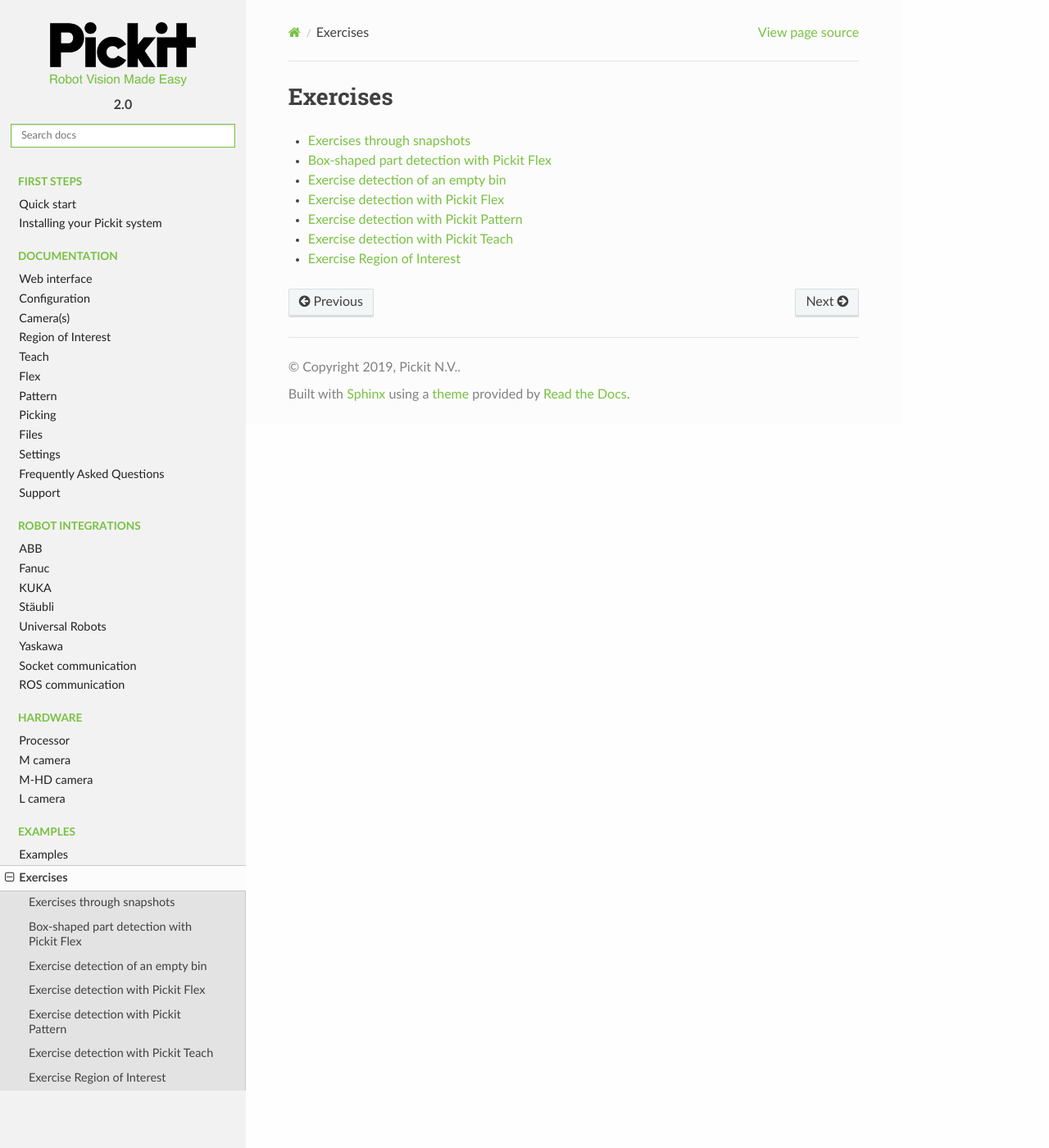
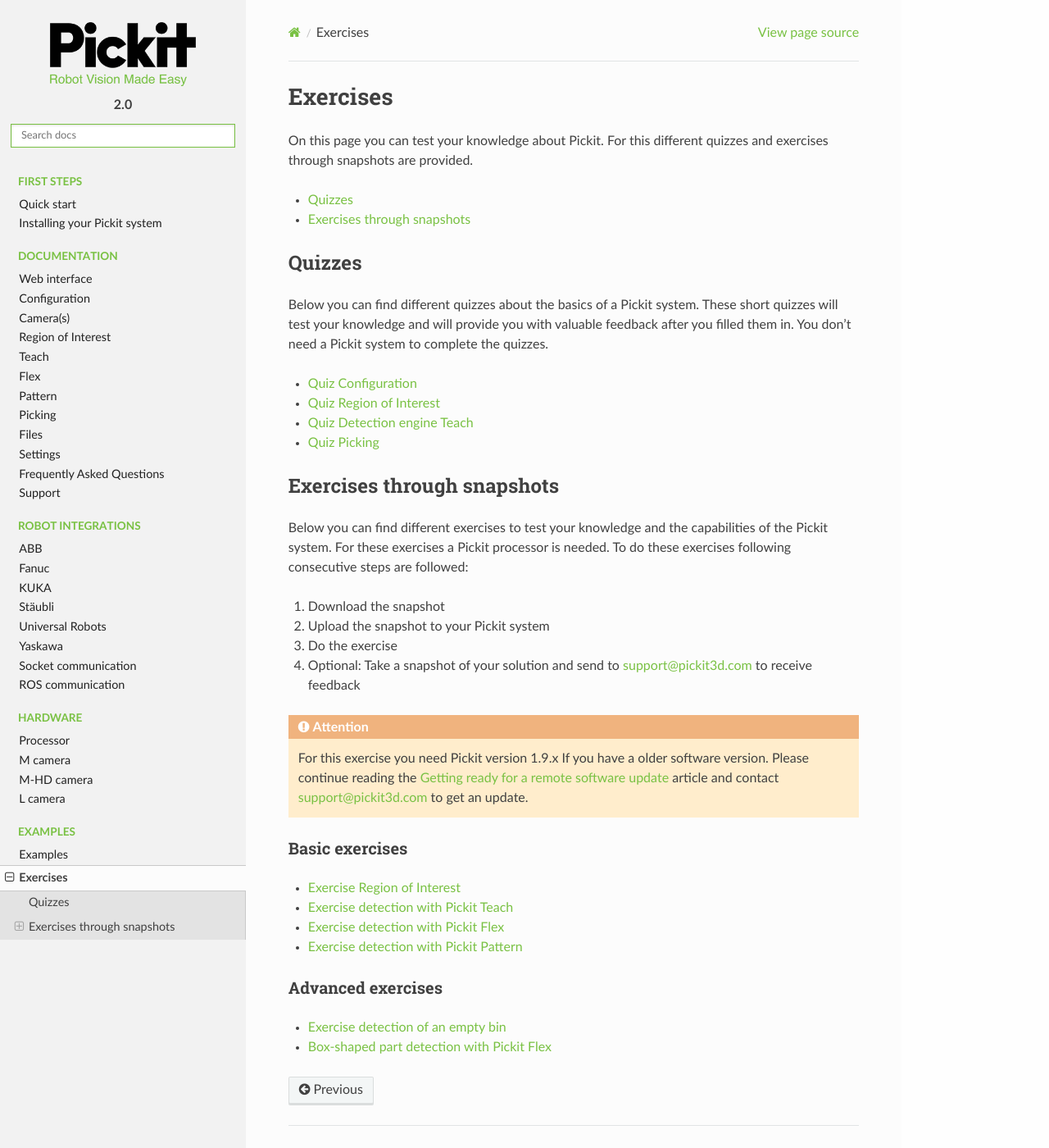
Before and after one commit to yuanshunning/pickit-docs, a Sphinx documentation site: the page built from docs/exercises/index.rst, in a window 1280 px wide and 1400 px high. Shown: the whole window at 82% size. Built offline with Sphinx 7.4.7 and the Read the Docs theme 2.0.0, drawn with Linux system fonts in a browser that asks for light colours.

Commit message:
Added quizzes to the exercises

```diff
--- a/docs/exercises/index.rst
+++ b/docs/exercises/index.rst
@@ -1,8 +1,52 @@
 Exercises
 =========
 
-.. toctree::
-  :glob:
-  :maxdepth: 1
+On this page you can test your knowledge about Pickit. For this different quizzes and exercises through snapshots are provided.
 
-  *
+.. contents::
+    :backlinks: top
+    :local:
+    :depth: 1
+
+Quizzes
+-------
+
+Below you can find different quizzes about the basics of a Pickit system.
+These short quizzes will test your knowledge and will provide you with valuable feedback after you filled them in.
+You don't need a Pickit system to complete the quizzes.
+
+-  :ref:`quiz-configuration`
+-  :ref:`quiz-region-of-interest`
+-  :ref:`quiz-teach`
+-  :ref:`quiz-picking`
+
+Exercises through snapshots
+---------------------------
+
+Below you can find different exercises to test your knowledge and the
+capabilities of the Pickit system. For these exercises a Pickit
+processor is needed. To do these exercises following consecutive steps are
+followed:
+
+#. Download the snapshot
+#. Upload the snapshot to your Pickit system
+#. Do the exercise
+#. Optional: Take a snapshot of your solution and send to
+   support@pickit3d.com to receive feedback
+
+.. attention:: For this exercise you need Pickit version 1.9.x
+   If you have a older software version. Please continue reading the :ref:`support-remote-update` article and contact support@pickit3d.com to get an update.
+
+Basic exercises
+~~~~~~~~~~~~~~~
+
+-  :ref:`exercise_region_of_interest`
+-  :ref:`exercise_detection_teach`
+-  :ref:`exercise_detection_flex`
+-  :ref:`exercise_detection_pattern`
+
+Advanced exercises
+~~~~~~~~~~~~~~~~~~
+
+-  :ref:`exercise_detection_empty_bin`
+-  :ref:`exercise_detection_flex_boxes`
```
Also changed, not shown: docs/exercises/01_exercises_through_snapshots.rst (deleted, +0 -30 lines), docs/exercises/quiz-configuration.rst (added, +32 -0 lines), docs/exercises/quiz-picking.rst (added, +32 -0 lines), docs/exercises/quiz-region-of-interest.rst (added, +32 -0 lines), docs/exercises/quiz-teach.rst (added, +32 -0 lines).
